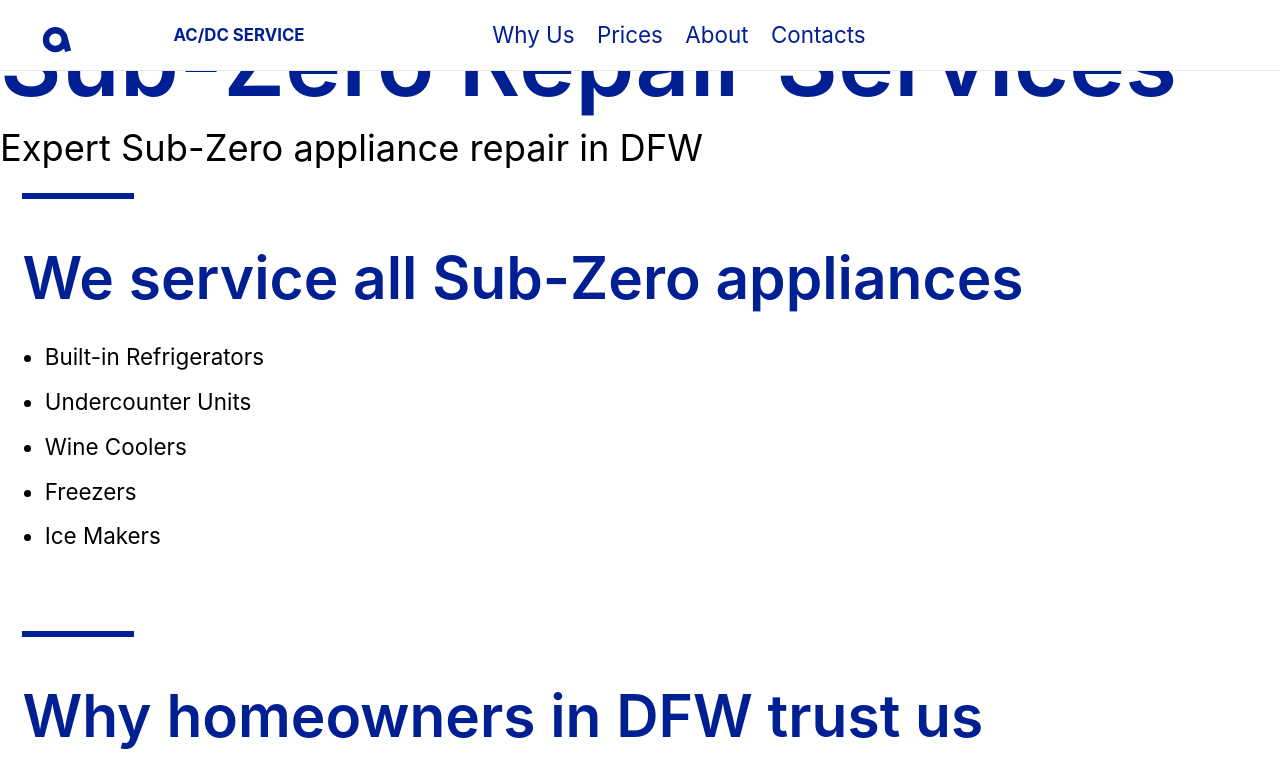
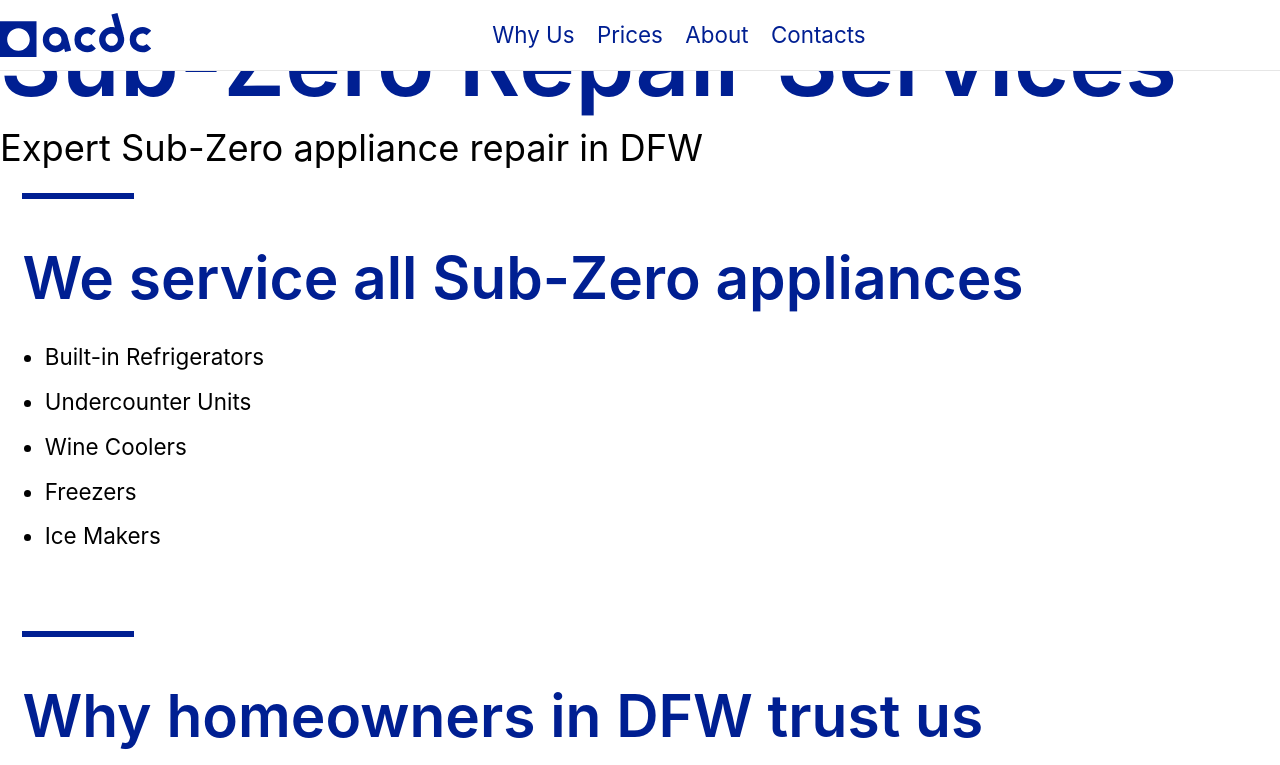
Before and after one commit to rusak83/subzero.acdchomeservices.com, a plain HTML site: page index.html in a window 1280 px wide. Shown: the top 765 px of the page. Drawn offline with Linux system fonts and the light colour scheme.

```diff
--- a/index.html
+++ b/index.html
@@ -144,10 +144,10 @@
             <div class="nav--container">
                 <a class="nav-link" href="/">
                     <svg id="logotype" xmlns="http://www.w3.org/2000/svg" viewBox="0 0 3133.28 928.61">
-                        <title>AC/DC Service Logo</title>
-                        <path d="M1270.28,513.93l79,295,126-34-78-295Zm-123,166a128,128,0,1,1,128-128A127.61,127.61,0,0,1,1147.28,679.93Zm0,132a260,260,0,1,0-260-260A259.48,259.48,0,0,0,1147.28,811.93Z"/>
+                        <title>Монтажная область 12 копия</title>
+                        <path d="M1270.28,513.93l79,295,126-34-78-295Zm-123,166a128,128,0,1,1,128-128A127.61,127.61,0,0,1,1147.28,679.93Zm0,132a260,260,0,1,0-260-260A259.48,259.48,0,0,0,1147.28,811.93Z"/><path d="M1543.28,551.93a260.22,260.22,0,0,0,444,184l-93-93c-23,23-55,37-91,37a128,128,0,0,1,0-256c36,0,68,14,91,38l93-94a260.22,260.22,0,0,0-444,184Z"/><path d="M2441.17,523l127-34-133-489-126,33Zm-189-82c62-35,139-15,174,47s15,139-46,175-140,14-175-47C2169.17,554,2190.17,476,2252.17,441Zm-66-114c-125,72-168,230-96,355,72,124,231,167,356,95,124-72,167-231,95-355C2469.17,297,2310.17,255,2186.17,327Z"/><path d="M2689.28,551.93a260.22,260.22,0,0,0,444,184l-93-93c-23,23-55,37-91,37a128,128,0,0,1,0-256c36,0,68,14,91,38l93-94a260.22,260.22,0,0,0-444,184Z"/><path d="M0,171.89V928.61H756.72V171.89ZM382.89,783.61h0c-129.38,0-234.26-104.89-234.26-234.27h0c0-129.38,104.88-234.26,234.26-234.26h0c129.39,0,234.27,104.88,234.27,234.26h0C617.16,678.72,512.28,783.61,382.89,783.61Z"/>
                     </svg>
-                    <div class="nav-link--name">AC/DC SERVICE</div>
+
                 </a>
                 <nav class="nav-menu">
                     <a href="/85-reasons-book-acdc-appliance-repair" class="nav--contact-name">Why Us</a>
```
